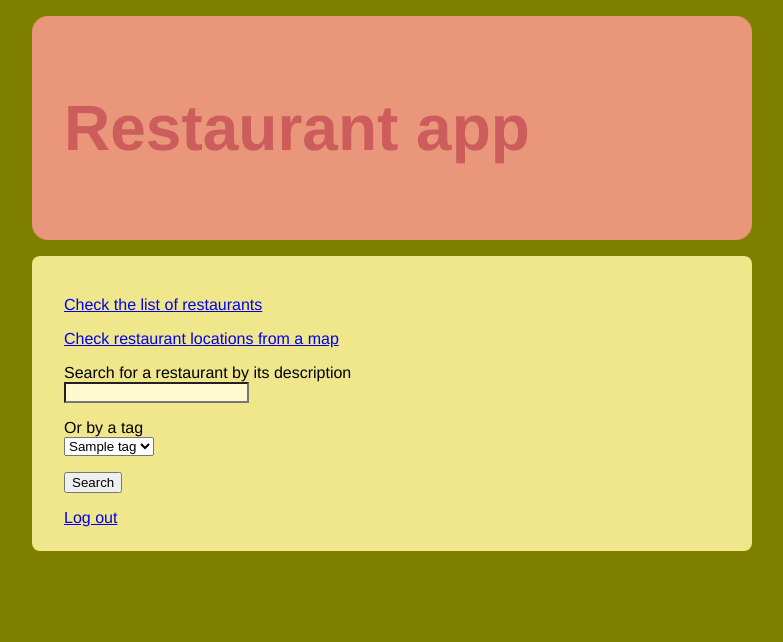
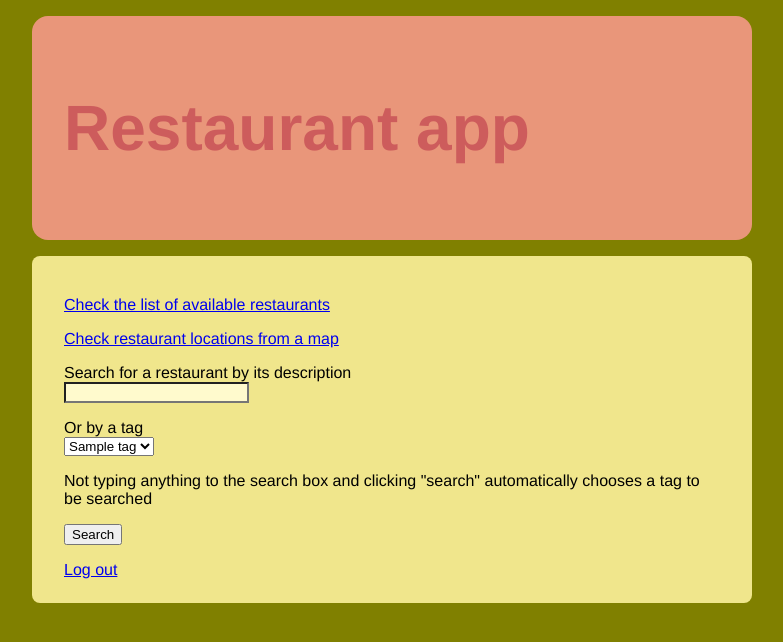
Before and after one commit to TuuPu/TSOHA, a Flask app: template templates/index.html in a window 1280 px wide. Shown: the top 642 px of the page, without its empty margins (248-1031 px from the left). Run offline with Flask 2, Linux system fonts and the light colour scheme; the visitor is signed in with stand-in values (Sample User, id 1); the template is opened without the code that fills it: most values are stand-ins (such as "Sample title", 1, 10 or a date in 2020).

Commit message:
Cleaned up code even more. Made some changes to UI, for example added a disclaimer about searches on the front page. Cleaned up DB for push and updated README for the final release, including future ideas and few of the things that could be better.

```diff
--- a/templates/index.html
+++ b/templates/index.html
@@ -17,10 +17,10 @@
     <h4>Admin's functions</h4>
     <p><a href="/addrestaurant">Add a restaurant</a></p>
     <p><a href="/deleterestaurant">delete a restaurant</a></p>
-    <p><a href="/tags">Give tags and other information for a restaurant</a></p>
+    <p><a href="/tags">Give tags for restaurants</a></p>
     <hr>
     {% endif %}
-    <p><a href="/restaurantlist">Check the list of restaurants</a></p>
+    <p><a href="/restaurantlist">Check the list of available restaurants</a></p>
     <p><a href="/map">Check restaurant locations from a map</a></p>
 
     <form action="/restaurantlist" method="POST">
@@ -33,6 +33,8 @@
                 <option value= "{{existing_tag.tag}}" SELECTED>{{existing_tag.tag}}</option>"
             {% endfor %}
         </select>
+        <p>
+        Not typing anything to the search box and clicking "search" automatically chooses a tag to be searched
             <p>
         <input type="submit" value="Search">
     </form>
--- a/templates/register.html
+++ b/templates/register.html
@@ -9,6 +9,10 @@
         background-color: lemonchiffon;
     }
 </style>
+<div class="header">
+    <h1>Registration</h1>
+</div>
+<p>
 <div class="content">
 <form action="/register" method="post">
 Name: <input type="text" name="username">
```
Also changed, not shown: routes.py (+7 -3 lines), README.md, 1 other file.
